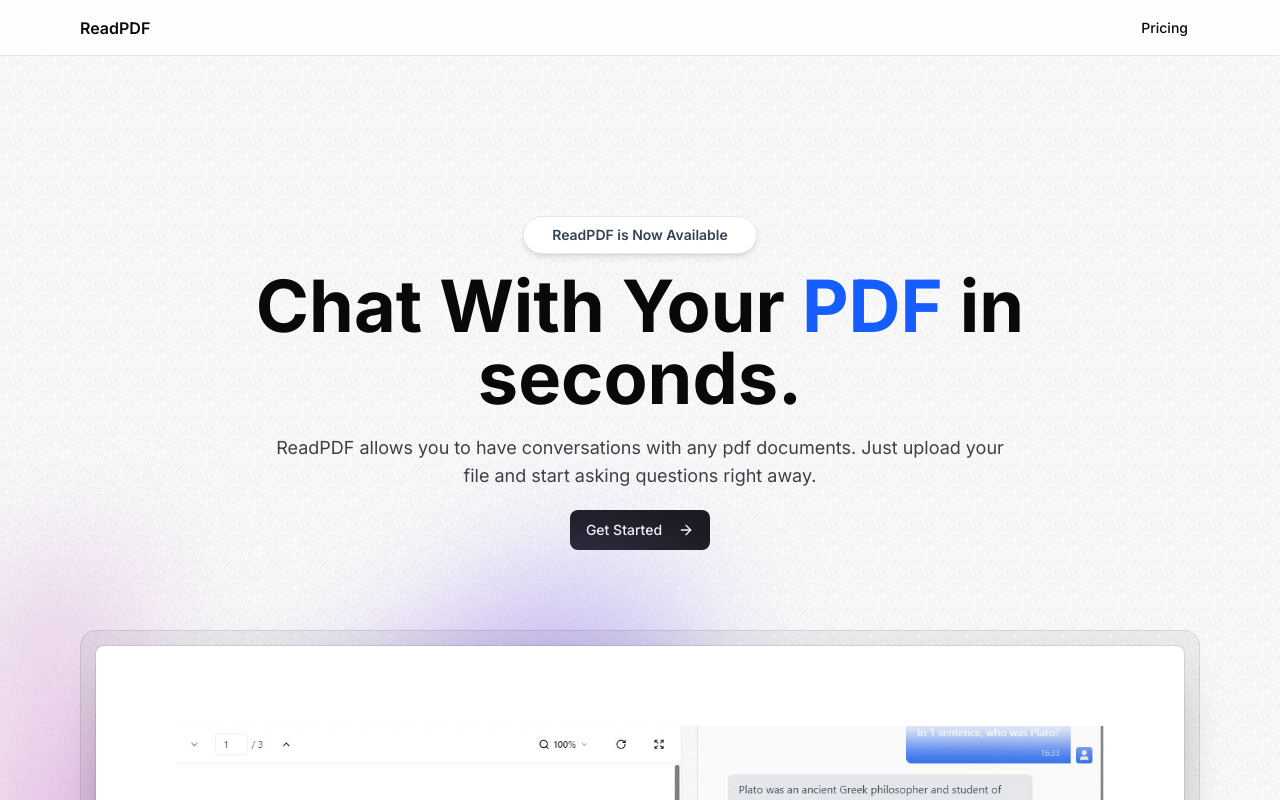
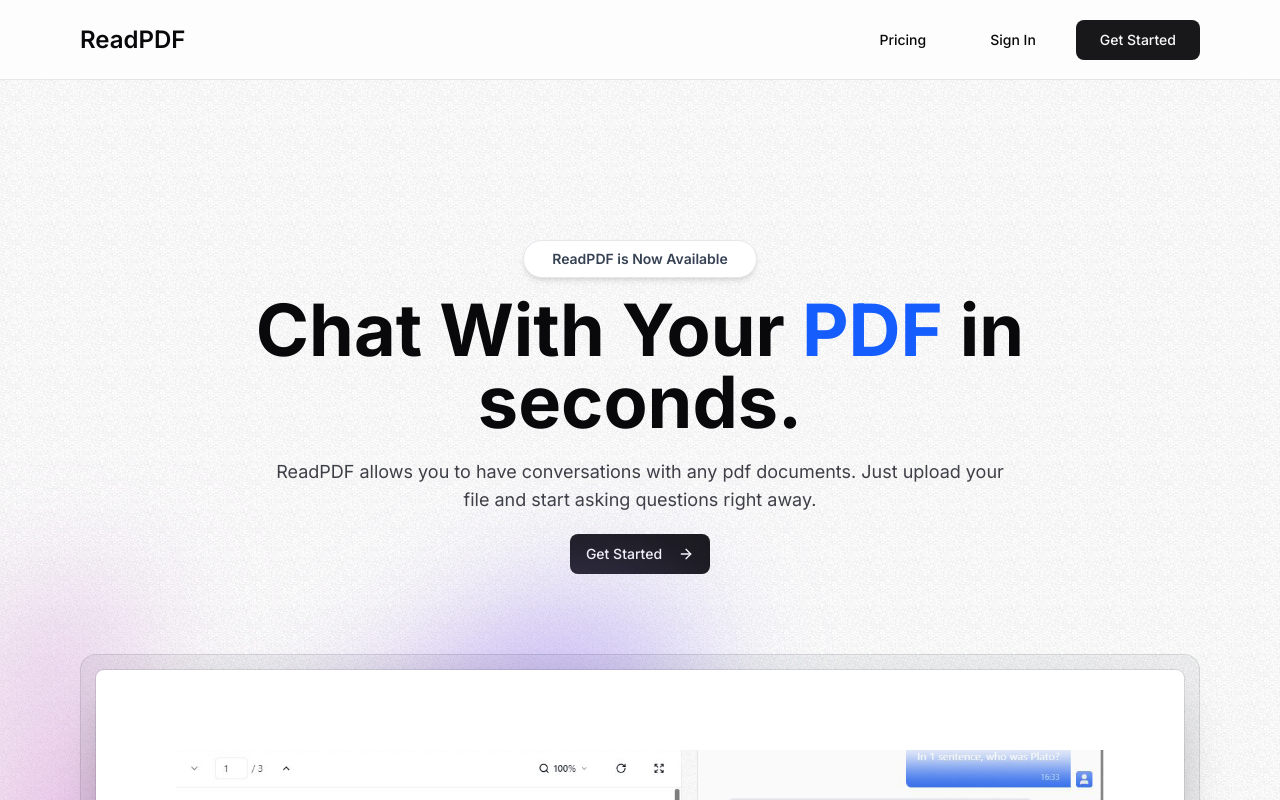
Before and after one commit to rupamjit/ReadPDF, a Next.js app: page / in a window 1280 px wide. Shown: the top 800 px of the page. Built offline with nearby package versions, Linux system fonts and the light colour scheme.

Commit message:
complete authentication

```diff
--- a/package.json
+++ b/package.json
@@ -9,6 +9,7 @@
     "lint": "next lint"
   },
   "dependencies": {
+    "@kinde-oss/kinde-auth-nextjs": "^2.8.2",
     "@radix-ui/react-slot": "^1.2.3",
     "@tailwindcss/typography": "^0.5.16",
     "class-variance-authority": "^0.7.1",
--- /dev/null
+++ b/src/app/api/auth/[kindeAuth]/route.ts
@@ -0,0 +1,2 @@
+import {handleAuth} from "@kinde-oss/kinde-auth-nextjs/server";
+export const GET = handleAuth();
--- a/src/components/Navbar.tsx
+++ b/src/components/Navbar.tsx
@@ -1,13 +1,16 @@
+"use client"
 import Link from "next/link";
 import MaxWidthWrapper from "./MaxWidthWrapper";
 import { buttonVariants } from "./ui/button";
+import { LoginLink, RegisterLink } from "@kinde-oss/kinde-auth-nextjs";
+
 
 const Navbar = () => {
   return (
-    <nav className="sticky h-14 inset-x-0 top-0 z-30 w-full border-b border-gray-200 bg-white/75 backdrop-blur-lg transition-all ">
+    <nav className="sticky h-20 inset-x-0 top-0 z-30 w-full border-b border-gray-200 bg-white/75 backdrop-blur-lg transition-all ">
       <MaxWidthWrapper>
-        <div className="flex h-14 items-center justify-between border-b border-zinc-200 ">
-          <Link href="/" className="flex z-40 font-semibold">
+        <div className="flex h-20 items-center justify-between border-b border-zinc-200 ">
+          <Link href="/" className="flex text-2xl z-40 font-semibold">
             <span>ReadPDF</span>
           </Link>
 
@@ -16,14 +19,28 @@
               <Link
                 className={buttonVariants({
                   variant: "ghost",
-                  size: "sm",
+                  size: "lg",
                 })}
                 href="/pricing"
-              >Pricing</Link>
+              >
+                Pricing
+              </Link>
+              <LoginLink
+                className={buttonVariants({
+                  variant: "ghost",
+                  size: "lg",
+                })}
+              >
+                Sign In
+              </LoginLink>
+              <RegisterLink className={buttonVariants({
+                variant:"default",
+                size:"lg"
+              })}>
+                Get Started
+              </RegisterLink>
             </>
           </div>
-
-
         </div>
       </MaxWidthWrapper>
     </nav>
```
Also changed, not shown: 1 other file (tests, documents, lock files or other folders).
